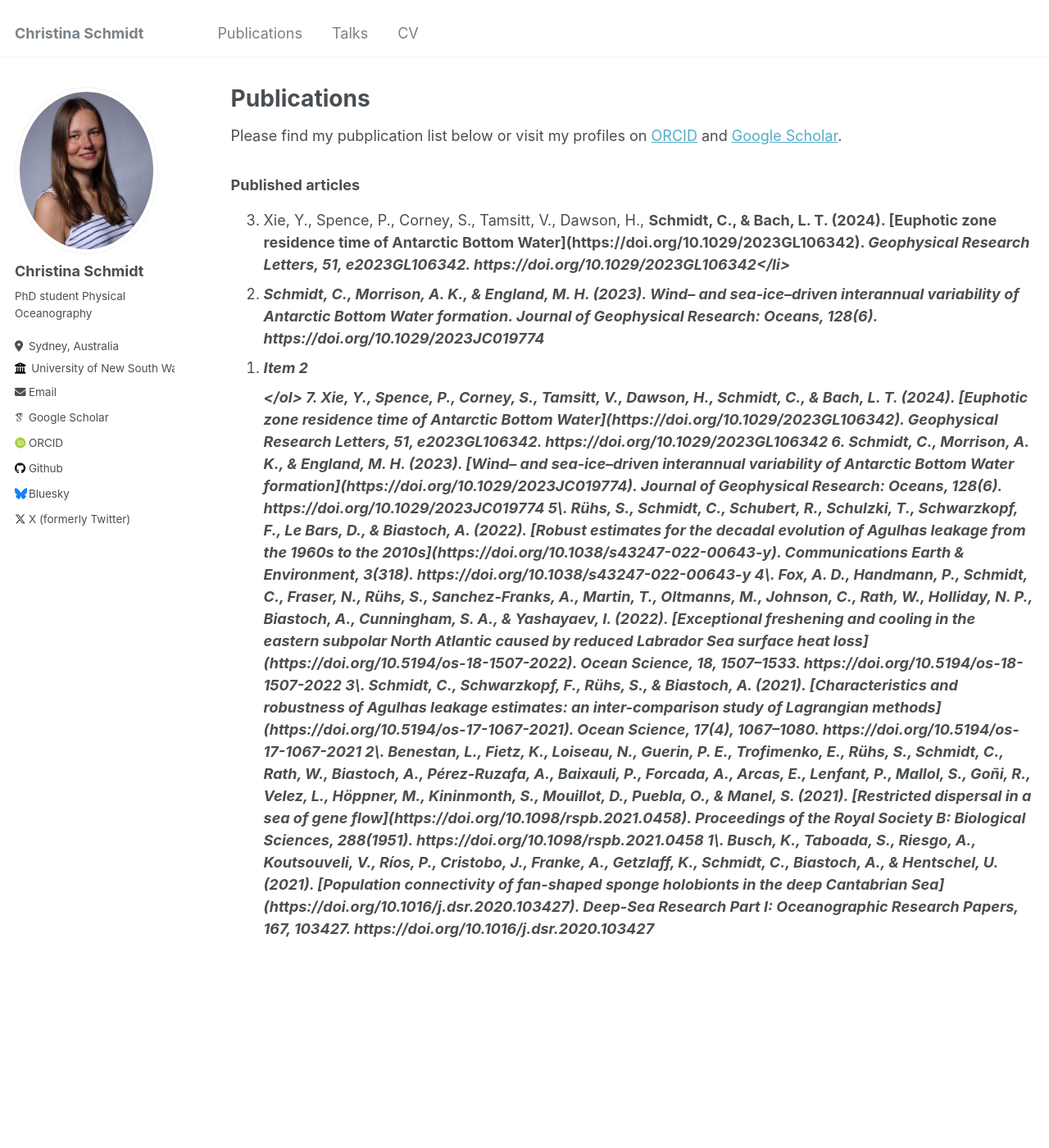
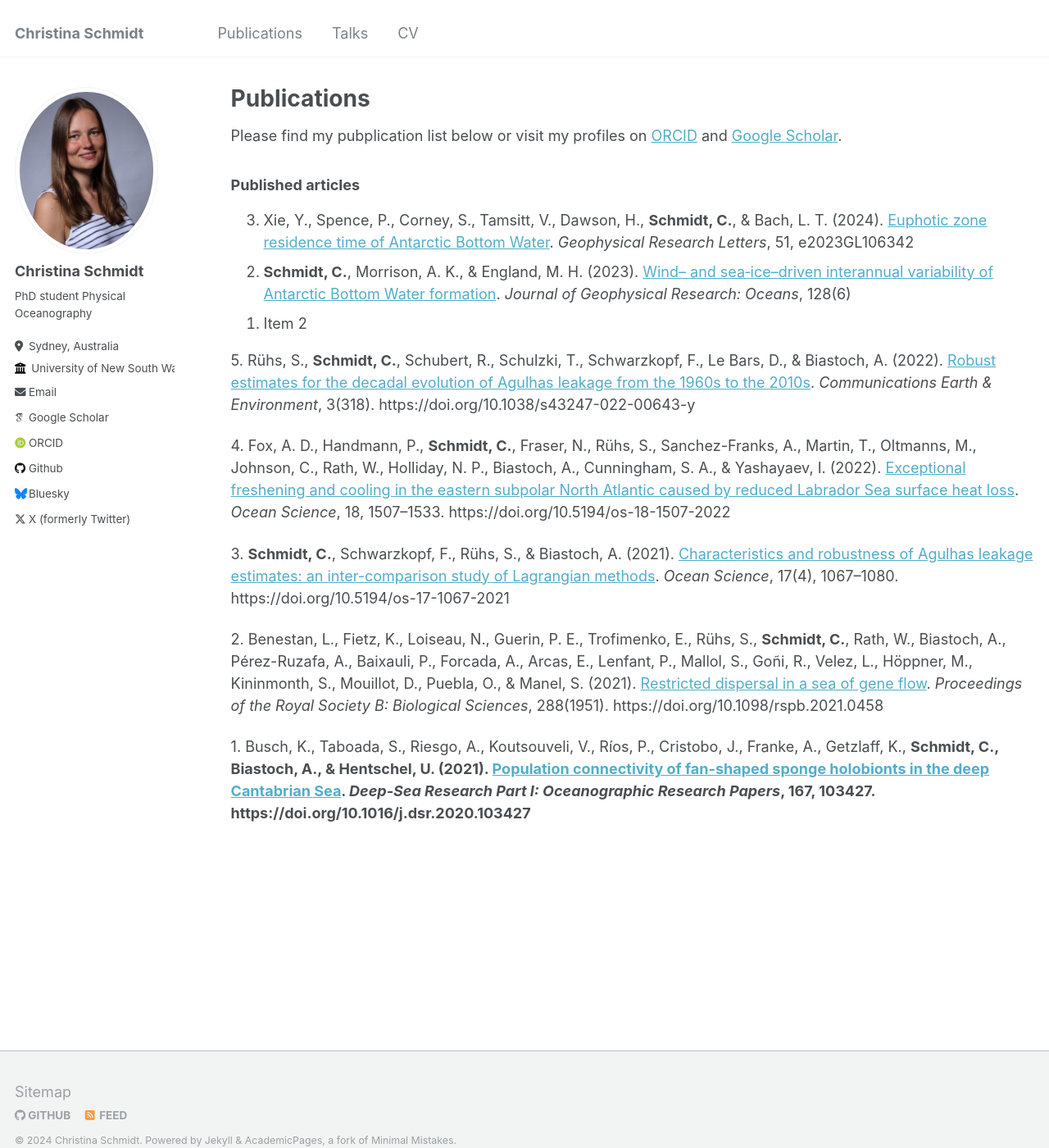
Before and after one commit to schmidt-christina/schmidt-christina.github.io, a Jekyll site: the page built from _pages/publications.md, in a window 1280 px wide and 1400 px high. Shown: the whole window at 82% size. Built offline with Jekyll 4.4.1, drawn with Linux system fonts in a browser that asks for light colours; some web fonts are replaced.

Commit message:
correct html formation of first two papers

```diff
--- a/_pages/publications.md
+++ b/_pages/publications.md
@@ -16,22 +16,17 @@ Please find my pubplication list below or visit my profiles on [ORCID](https://o
 ### Published articles
 
 <ol reversed>
-  <li>Xie, Y., Spence, P., Corney, S., Tamsitt, V., Dawson, H., <b>Schmidt, C.<b>, & Bach, L. T. (2024). [Euphotic zone residence time of Antarctic Bottom Water](https://doi.org/10.1029/2023GL106342). <i>Geophysical Research Letters<i>, 51, e2023GL106342. https://doi.org/10.1029/2023GL106342</li>
-  <li>Schmidt, C., Morrison, A. K., & England, M. H. (2023). Wind– and sea‐ice–driven interannual variability of Antarctic Bottom Water formation. Journal of Geophysical Research: Oceans, 128(6). https://doi.org/10.1029/2023JC019774</li>
+  <li>Xie, Y., Spence, P., Corney, S., Tamsitt, V., Dawson, H., <b>Schmidt, C.</b>, & Bach, L. T. (2024). <a href="https://doi.org/10.1029/2023GL106342"> Euphotic zone residence time of Antarctic Bottom Water</a>. <i>Geophysical Research Letters</i>, 51, e2023GL106342</li>
+  <li><b>Schmidt, C.</b>, Morrison, A. K., & England, M. H. (2023). <a href="https://doi.org/10.1029/2023JC019774"> Wind– and sea‐ice–driven interannual variability of Antarctic Bottom Water formation</a>. <i>Journal of Geophysical Research: Oceans</i>, 128(6)</li>
   <li>Item 2</li>
 </ol>
 
+5\. Rühs, S., <b>Schmidt, C.</b>, Schubert, R., Schulzki, T., Schwarzkopf, F., Le Bars, D., & Biastoch, A. (2022). [Robust estimates for the decadal evolution of Agulhas leakage from the 1960s to the 2010s](https://doi.org/10.1038/s43247-022-00643-y). <i>Communications Earth & Environment</i>, 3(318). https://doi.org/10.1038/s43247-022-00643-y
 
-7. Xie, Y., Spence, P., Corney, S., Tamsitt, V., Dawson, H., <b>Schmidt, C.<b>, & Bach, L. T. (2024). [Euphotic zone residence time of Antarctic Bottom Water](https://doi.org/10.1029/2023GL106342). <i>Geophysical Research Letters<i>, 51, e2023GL106342. https://doi.org/10.1029/2023GL106342
+4\. Fox, A. D., Handmann, P., <b>Schmidt, C.</b>, Fraser, N., Rühs, S., Sanchez-Franks, A., Martin, T., Oltmanns, M., Johnson, C., Rath, W., Holliday, N. P., Biastoch, A., Cunningham, S. A., & Yashayaev, I. (2022). [Exceptional freshening and cooling in the eastern subpolar North Atlantic caused by reduced Labrador Sea surface heat loss](https://doi.org/10.5194/os-18-1507-2022). <i>Ocean Science</i>, 18, 1507–1533. https://doi.org/10.5194/os-18-1507-2022
 
-6. <b>Schmidt, C.<b>, Morrison, A. K., & England, M. H. (2023). [Wind– and sea‐ice–driven interannual variability of Antarctic Bottom Water formation](https://doi.org/10.1029/2023JC019774). <i>Journal of Geophysical Research: Oceans<i>, 128(6). https://doi.org/10.1029/2023JC019774
+3\. <b>Schmidt, C.</b>, Schwarzkopf, F., Rühs, S., & Biastoch, A. (2021). [Characteristics and robustness of Agulhas leakage estimates: an inter-comparison study of Lagrangian methods](https://doi.org/10.5194/os-17-1067-2021). <i>Ocean Science</i>, 17(4), 1067–1080. https://doi.org/10.5194/os-17-1067-2021
 
-5\. Rühs, S., <b>Schmidt, C.<b>, Schubert, R., Schulzki, T., Schwarzkopf, F., Le Bars, D., & Biastoch, A. (2022). [Robust estimates for the decadal evolution of Agulhas leakage from the 1960s to the 2010s](https://doi.org/10.1038/s43247-022-00643-y). <i>Communications Earth & Environment<i>, 3(318). https://doi.org/10.1038/s43247-022-00643-y
+2\. Benestan, L., Fietz, K., Loiseau, N., Guerin, P. E., Trofimenko, E., Rühs, S., <b>Schmidt, C.</b>, Rath, W., Biastoch, A., Pérez-Ruzafa, A., Baixauli, P., Forcada, A., Arcas, E., Lenfant, P., Mallol, S., Goñi, R., Velez, L., Höppner, M., Kininmonth, S., Mouillot, D., Puebla, O., & Manel, S. (2021). [Restricted dispersal in a sea of gene flow](https://doi.org/10.1098/rspb.2021.0458). <i>Proceedings of the Royal Society B: Biological Sciences</i>, 288(1951). https://doi.org/10.1098/rspb.2021.0458
 
-4\. Fox, A. D., Handmann, P., <b>Schmidt, C.<b>, Fraser, N., Rühs, S., Sanchez-Franks, A., Martin, T., Oltmanns, M., Johnson, C., Rath, W., Holliday, N. P., Biastoch, A., Cunningham, S. A., & Yashayaev, I. (2022). [Exceptional freshening and cooling in the eastern subpolar North Atlantic caused by reduced Labrador Sea surface heat loss](https://doi.org/10.5194/os-18-1507-2022). <i>Ocean Science<i>, 18, 1507–1533. https://doi.org/10.5194/os-18-1507-2022
-
-3\. <b>Schmidt, C.<b>, Schwarzkopf, F., Rühs, S., & Biastoch, A. (2021). [Characteristics and robustness of Agulhas leakage estimates: an inter-comparison study of Lagrangian methods](https://doi.org/10.5194/os-17-1067-2021). <i>Ocean Science<i>, 17(4), 1067–1080. https://doi.org/10.5194/os-17-1067-2021
-
-2\. Benestan, L., Fietz, K., Loiseau, N., Guerin, P. E., Trofimenko, E., Rühs, S., <b>Schmidt, C.<b>, Rath, W., Biastoch, A., Pérez-Ruzafa, A., Baixauli, P., Forcada, A., Arcas, E., Lenfant, P., Mallol, S., Goñi, R., Velez, L., Höppner, M., Kininmonth, S., Mouillot, D., Puebla, O., & Manel, S. (2021). [Restricted dispersal in a sea of gene flow](https://doi.org/10.1098/rspb.2021.0458). <i>Proceedings of the Royal Society B: Biological Sciences<i>, 288(1951). https://doi.org/10.1098/rspb.2021.0458
-
-1\. Busch, K., Taboada, S., Riesgo, A., Koutsouveli, V., Ríos, P., Cristobo, J., Franke, A., Getzlaff, K., <b>Schmidt, C.<b>, Biastoch, A., & Hentschel, U. (2021). [Population connectivity of fan-shaped sponge holobionts in the deep Cantabrian Sea](https://doi.org/10.1016/j.dsr.2020.103427). <i>Deep-Sea Research Part I: Oceanographic Research Papers<i>, 167, 103427. https://doi.org/10.1016/j.dsr.2020.103427
+1\. Busch, K., Taboada, S., Riesgo, A., Koutsouveli, V., Ríos, P., Cristobo, J., Franke, A., Getzlaff, K., <b>Schmidt, C.<b>, Biastoch, A., & Hentschel, U. (2021). [Population connectivity of fan-shaped sponge holobionts in the deep Cantabrian Sea](https://doi.org/10.1016/j.dsr.2020.103427). <i>Deep-Sea Research Part I: Oceanographic Research Papers</i>, 167, 103427. https://doi.org/10.1016/j.dsr.2020.103427
```
